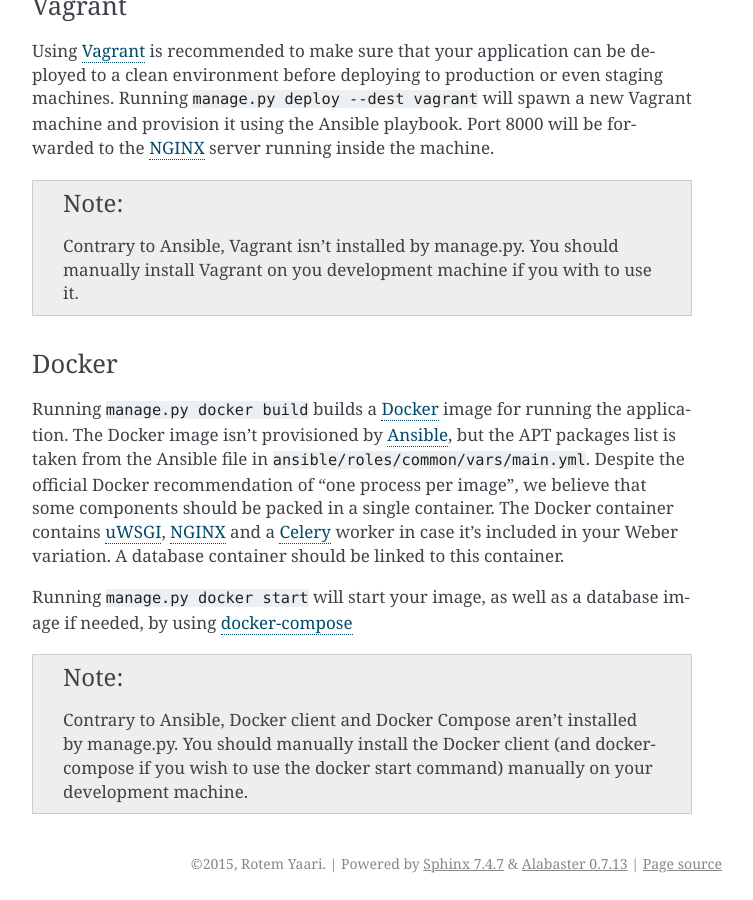
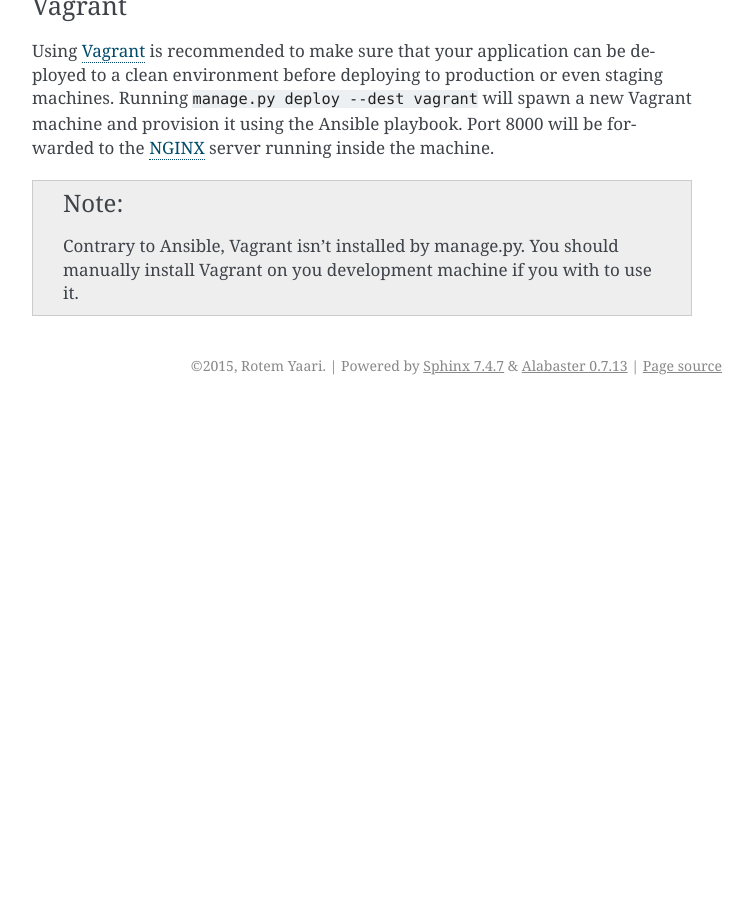
Before and after one commit to getweber/weber-docs, a Sphinx documentation site: the page built from doc/manage_app.rst, in a window 1280 px wide and 900 px high, scrolled down 988 px. Shown: the whole window, without its empty margins (388-1141 px from the left). Built offline with Sphinx 7.4.7, drawn with Linux system fonts in a browser that asks for light colours; after the commit the page ends 1393 px from its top, so only the background shows below that.

Commit message:
Remove documentation about Docker

```diff
--- a/doc/background_tasks.rst
+++ b/doc/background_tasks.rst
@@ -18,8 +18,6 @@
 
 Ansible takes care of installing and launching both Redis and a Celery worker on the production machine. This also applies to Vagrant.
 
-Docker takes care of installing and launching both Redis and a Ceelry worker inside the container.
-
 .. _Celery: http://www.celeryproject.org/
 .. _Redis: http://redis.io/
 .. _RabbitMQ: https://www.rabbitmq.com/
--- a/doc/dependencies.rst
+++ b/doc/dependencies.rst
@@ -16,7 +16,7 @@
 Backend Other Dependencies
 --------------------------
 
-Non-Pythonic dependencies should be installed manually on the development machine. Ansible_ or Docker_ will take care of installing these dependencies in the production environment, so they have to be specified in ``ansible/roles/common/vars/main.yml``. Even if you deploy using Docker instead of Ansible, :ref:`manage_app` will install these specified packages inside the Docker image.
+Non-Pythonic dependencies should be installed manually on the development machine. Ansible_ will take care of installing these dependencies in the production environment, so they have to be specified in ``ansible/roles/common/vars/main.yml``.
 
 Frontend Dependencies
 ---------------------
@@ -24,5 +24,4 @@
 Frontend dependencies are only handled by weber-frontend. They're specified in ``webapp/bower.json`` and ``webapp/package.json``. The test server runs Broccoli_ to monitor these files for changes, so you usually won't have to restart it when you modify these files.
 
 .. _Ansible: http://www.ansible.com/home
-.. _Docker: https://www.docker.com/
 .. _Broccoli: https://github.com/broccolijs/broccoli
--- a/doc/index.rst
+++ b/doc/index.rst
@@ -14,7 +14,7 @@
 Weber provides:
 
 #. Backend code based on Flask_
-#. Out-of-the-box deployment via Ansible_, Vagrant_ or Docker_
+#. Out-of-the-box deployment via Ansible_, Vagrant_
 #. Unit tests foundation for testing either the fully deployed app or a mock using Flask-Loopback_
 #. Background jobs using Celery_ (Optional)
 #. User management using Flask-Security_ (Optional)
@@ -81,7 +81,6 @@
 
 .. _Ansible: http://www.ansible.com/home
 .. _Vagrant: https://www.vagrantup.com/
-.. _Docker: https://www.docker.com/
 .. _Flask: http://flask.pocoo.org/
 .. _Flask-Loopback: https://github.com/vmalloc/flask-loopback
 .. _Ember.js: http://emberjs.com/
--- a/doc/manage_app.rst
+++ b/doc/manage_app.rst
@@ -36,19 +36,8 @@
 
 .. note:: Contrary to Ansible, Vagrant isn't installed by manage.py. You should manually install Vagrant on you development machine if you with to use it.
 
-Docker
-^^^^^^
-
-Running ``manage.py docker build`` builds a Docker_ image for running the application. The Docker image isn't provisioned by Ansible_, but the APT packages list is taken from the Ansible file in ``ansible/roles/common/vars/main.yml``. Despite the official Docker recommendation of "one process per image", we believe that some components should be packed in a single container. The Docker container contains uWSGI_, NGINX_ and a Celery_ worker in case it's included in your Weber variation. A database container should be linked to this container.
-
-Running ``manage.py docker start`` will start your image, as well as a database image if needed, by using docker-compose_
-
-.. note:: Contrary to Ansible, Docker client and Docker Compose aren't installed by manage.py. You should manually install the Docker client (and docker-compose if you wish to use the docker start command) manually on your development machine.
-
 .. _Ansible: http://www.ansible.com/home
 .. _Vagrant: https://www.vagrantup.com/
-.. _Docker: https://www.docker.com/
 .. _NGINX: http://nginx.org/en/
 .. _uWSGI: https://uwsgi-docs.readthedocs.org/en/latest/
-.. _docker-compose: https://docs.docker.com/compose/
 .. _Celery: http://www.celeryproject.org/
```
